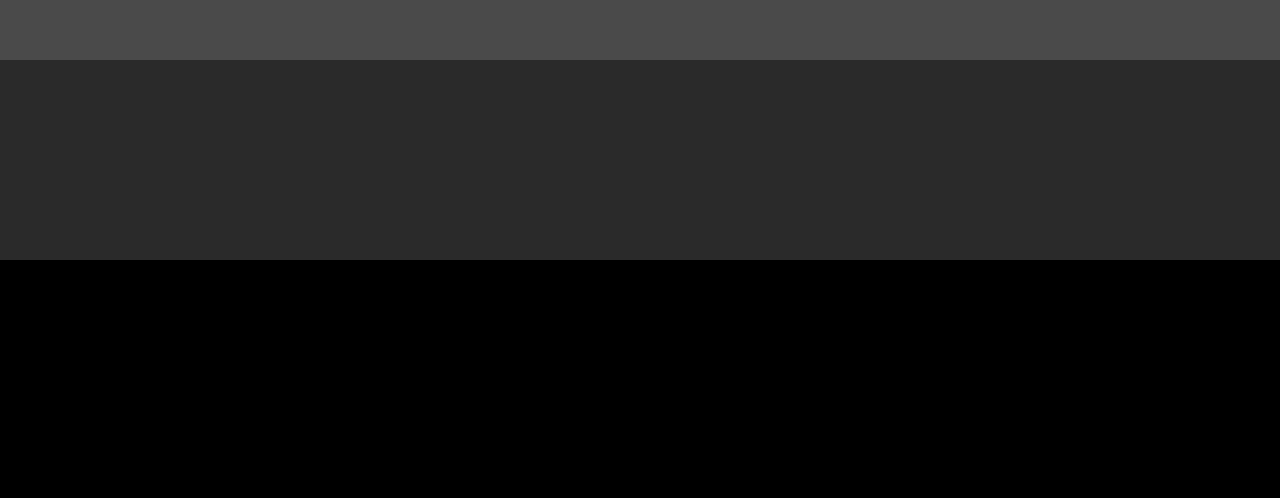
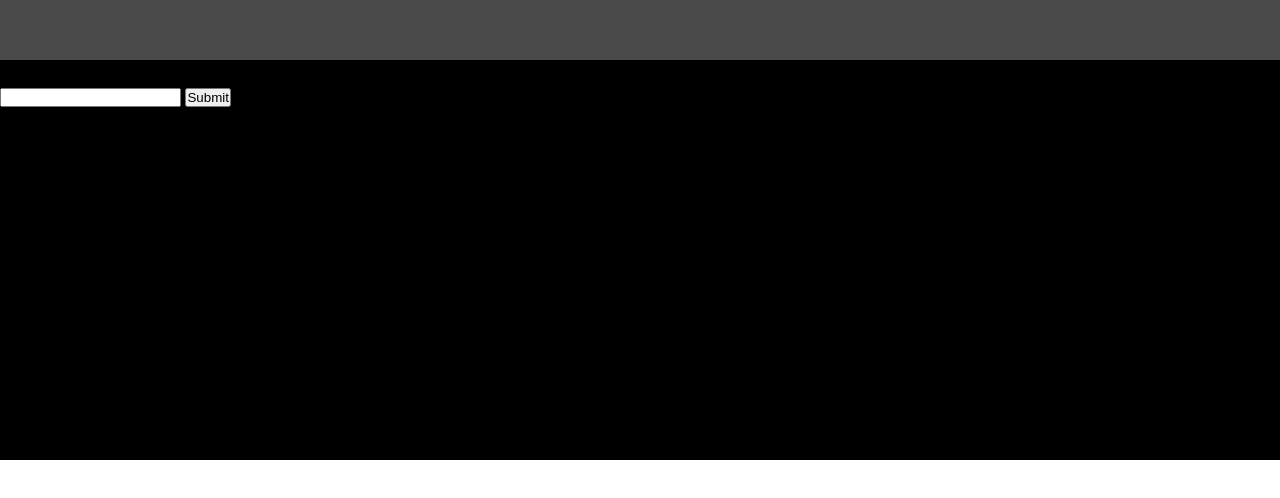
Before and after one commit to DAVITtheDev7/Hackademy, a plain HTML site: page index.html in a window 1280 px wide. Shown: the part 4252-4750 px from the top of the page. After the commit the page ends 4712 px from the top, so only its background shows below. Drawn offline with Linux system fonts and the light colour scheme.

Commit message:
Update index.html

```diff
--- a/index.html
+++ b/index.html
@@ -10,6 +10,8 @@
     <title>HACKADEMY</title>
 </head>
 <body>
+
+
 
    <header>
     <nav>
@@ -109,14 +111,18 @@
         </section>
 
 
-        <section id="banner-sec" class="banner-sec"></section>
-
-
         <footer>
 
             <article class="footer-article">
 
                 <div class="footer-feedback-div">
+                    <h1>FEEDBACK</h1>
+
+                    <form id="emailForm">
+                        <input type="email" id="emailInput" required>
+                        <button type="submit">Submit</button>
+                      </form>
+
 
                 </div>
 
@@ -127,13 +133,6 @@
                 <div class="footer-text">
 
                 </div>
-
-
-
-
-
-
-
 
             </article>
 
```
